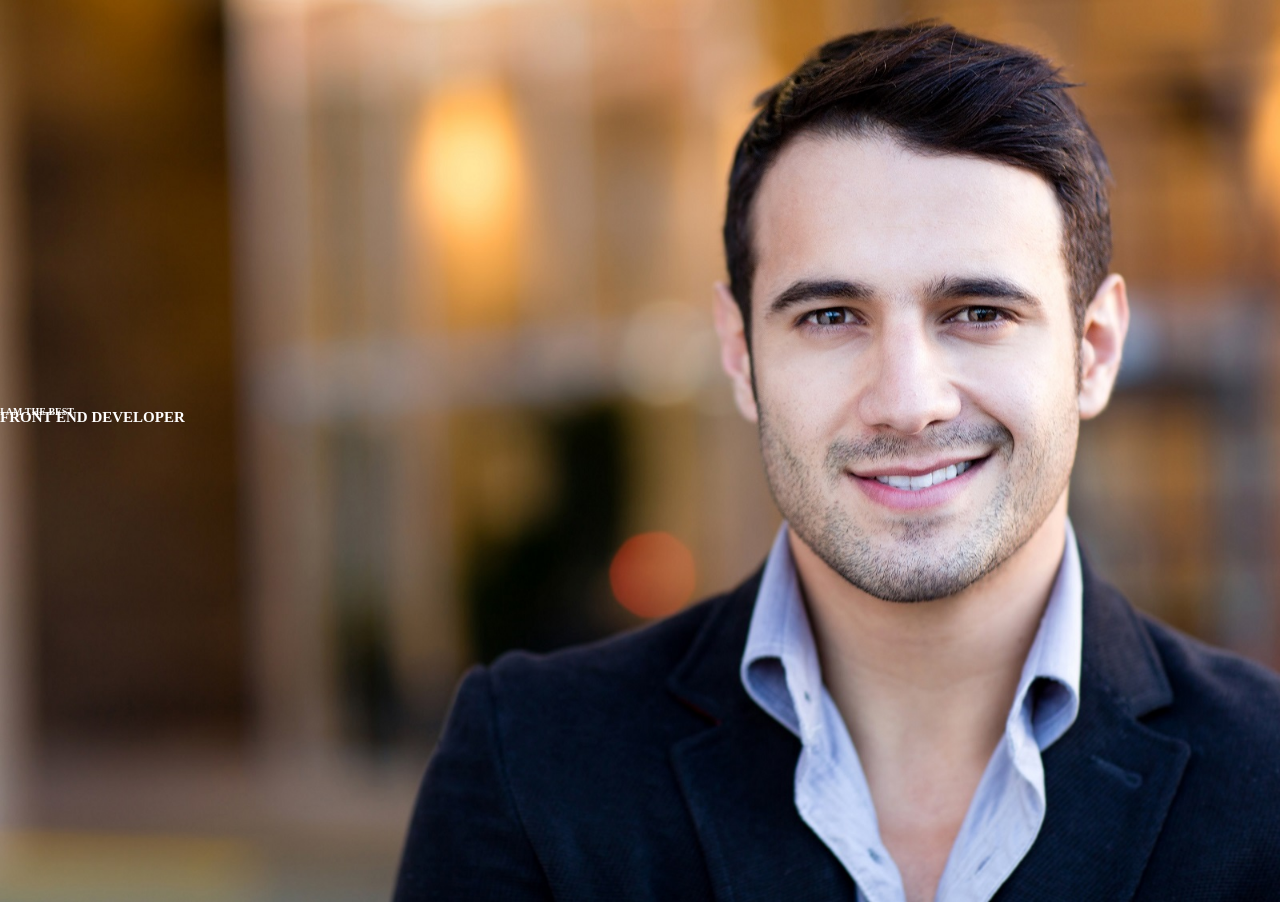
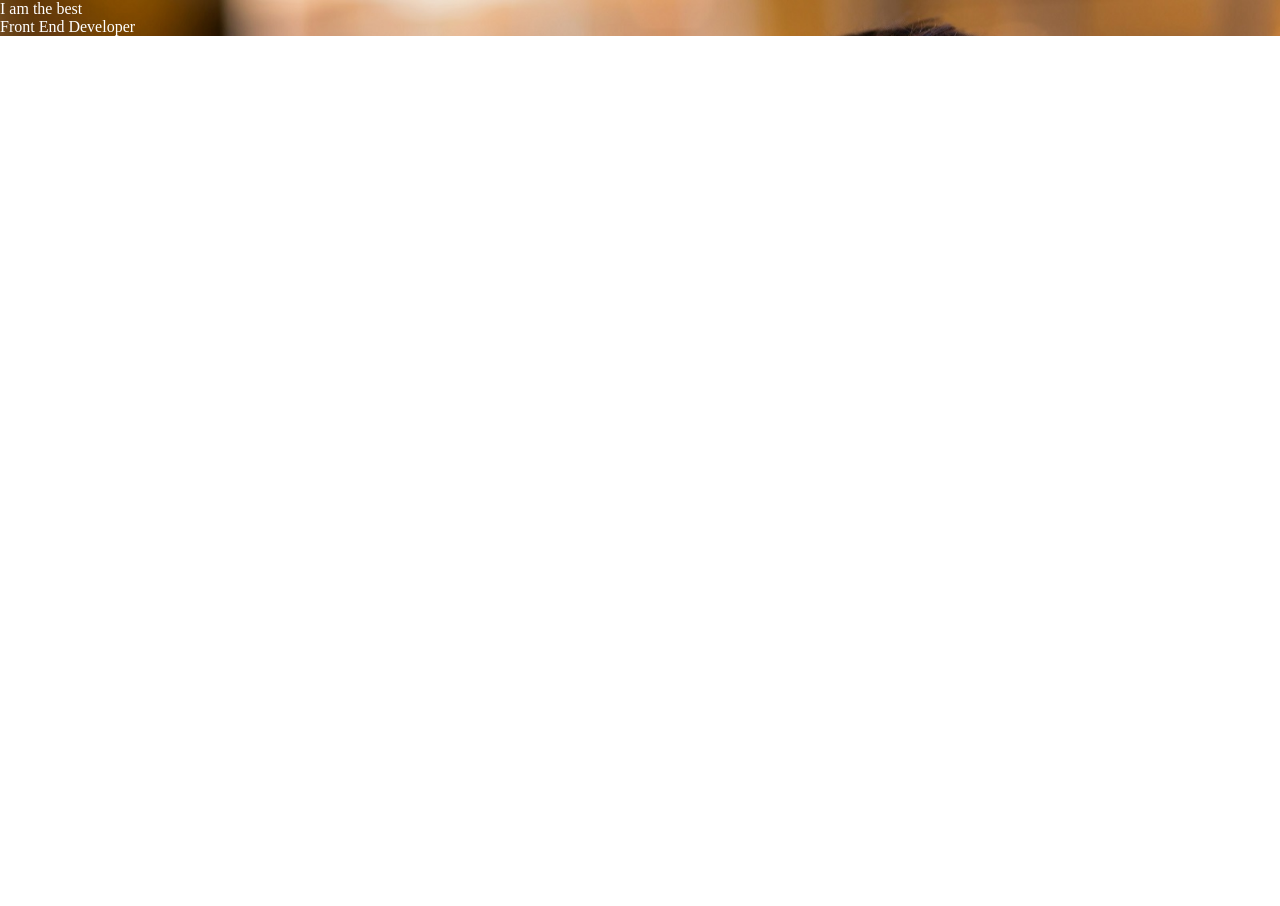
Before and after one commit to wiemka/zadanie_2_rwd, a plain HTML site: page index.html in a window 1280 px wide. After the commit the page ends 800 px from the top, so only its background shows below. Drawn offline with Linux system fonts and the light colour scheme.

Commit message:
pierwsza próba z background-image

```diff
--- a/css/style.css
+++ b/css/style.css
@@ -1,32 +1,14 @@
 body{
     margin: 0;
-/*    padding: 0;*/
 }
 
-.zdjecie_1{
-    position: relative;
-    width: 100%;
-}
-
-.zdjecie_2{
+#zdjecie_2{
     display: none;
 }
 
-.tekst{
-    position: absolute;
+#zdjecie_1{
+    background-image: url(../img/man-1.jpg);
+    background-size: cover;
     color: white;
-    text-transform: uppercase;
-    top: 50%;
-    left: 0;
-    transform: translate(0, 50%);
+/*    height: 350px;*/
 }
-
-#tekst_1{
-    font-size: 10px;
-    font-weight: bold;
-}
-
-#tekst_2{
-    font-size: 15px;
-    font-weight: bolder;
-}
--- a/index.html
+++ b/index.html
@@ -7,9 +7,9 @@
     <link rel="stylesheet" href="css/responsive.css">
 </head>
 <body>
-    <img class="zdjecie_1" src="img/man-1.jpg" alt="">
-    <img class="zdjecie_2" src="img/man-2.jpg" alt="">
-    <div id="tekst_1" class="tekst">I am the best</div> <br />
-    <div id="tekst_2" class="tekst">Front End Developer</div>
+    <div id="zdjecie_1" class="tekst">I am the best<br />
+    <span>Front End Developer</span></div>
+    <div id="zdjecie_2" class="tekst">I am the best<br />
+    <span>Front End Developer</span></div>
 </body>
 </html>
```
